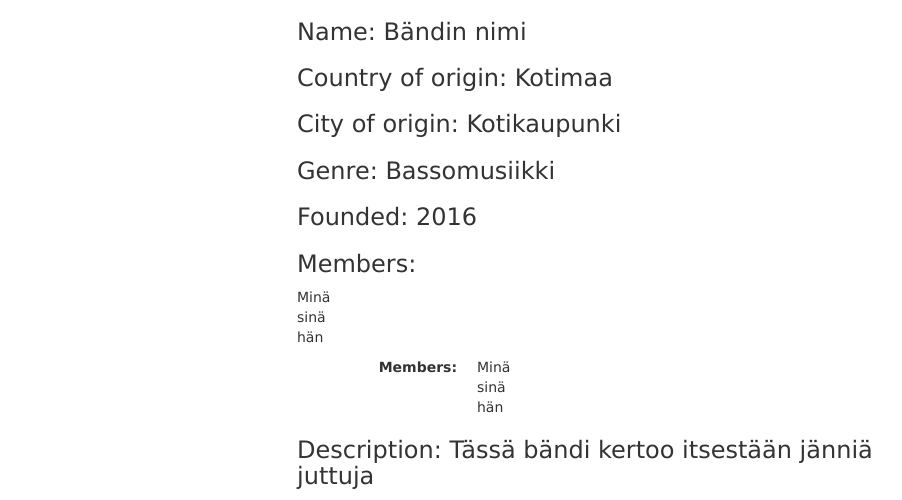
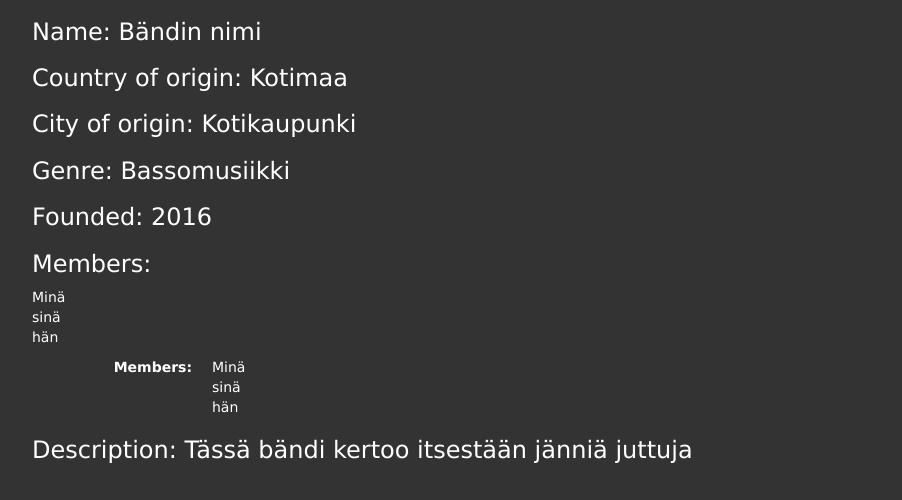
Before and after one commit to bambimusic/bambimusic, a Flask app: page / in a window 1280 px wide. Shown: the part 671-1171 px from the top of the page, without its empty margins (38-940 px from the left). After the commit the page ends 1134 px from the top, so only its background shows below. Run offline with Flask 2, Linux system fonts and the light colour scheme; some libraries are stand-ins or nearby versions.

Commit message:
css muutoksia

```diff
--- a/static/artist.css
+++ b/static/artist.css
@@ -1,22 +1,13 @@
 body {
   font-family: Verdana, Helvetica, Arial, sans-serif;
+  background-color: #333;
+  color: #fff;
 }
 
 /*
 div {
   border: thin solid black;
 }
-
-.middle_section{
-  border: thin solid black;
-}
-
-.right_section {
-}
-
-.left_section {
-  border: thin solid black;
-}
 */
 h1 {
   text-align: center;
--- a/templates/artist.html
+++ b/templates/artist.html
@@ -11,12 +11,9 @@
 
   <header><img src="tyhja.png"><h1>LOGO</h1></header>
 
-  <div class="container-fluid">
+  <div class="container">
     <div class="row">
-      <section class ="left_section col-md-3">
-        <p>tyhjää</p>
-      </section>
-      <section class="middle_section col-md-6">
+      <section class="middle_section col-md-8">
         <img src="profiili.png">
             <h3>Name: {{ artist["artist"] }}</h3>
             <h3>Country of origin: {{ artist["country"] }}</h3>
@@ -41,7 +38,7 @@
 
       </section>
 
-      <section class="right_section col-md-3">
+      <section class="right_section col-md-4">
         <div class="twitter">
           <h2>Twitter</h2>
           <h3>Tänne twiittejä... </h3>
```
